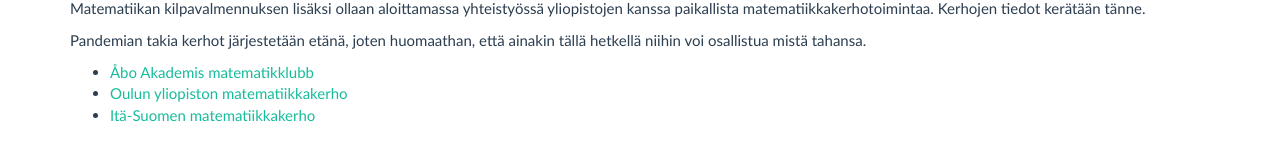
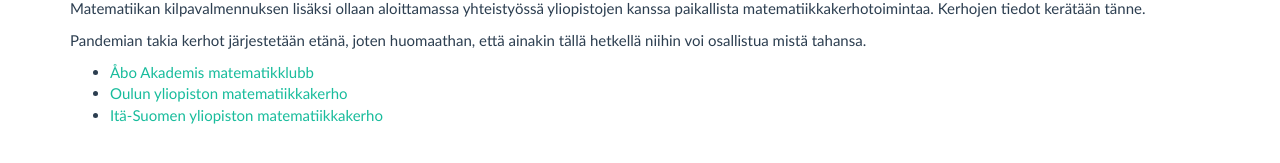
Before and after one commit to matematiikkakilpailut/matematiikkakilpailut.github.io, a Jekyll site: the page built from kerhot/index.md, in a window 1280 px wide. Shown: the part 270-433 px from the top of the page. Built offline with Jekyll 4.4.1, drawn with Linux system fonts in a browser that asks for light colours.

Commit message:
Pikkukorjaus taas

```diff
--- a/kerhot/index.md
+++ b/kerhot/index.md
@@ -13,4 +13,4 @@
 
 - <a href="abo/" lang="sv-FI" hreflang="sv-FI">Åbo Akademis matematikklubb</a>
 - [Oulun yliopiston matematiikkakerho](oulu/)
-- [Itä-Suomen matematiikkakerho](ita-suomi/)
+- [Itä-Suomen yliopiston matematiikkakerho](ita-suomi/)
```
